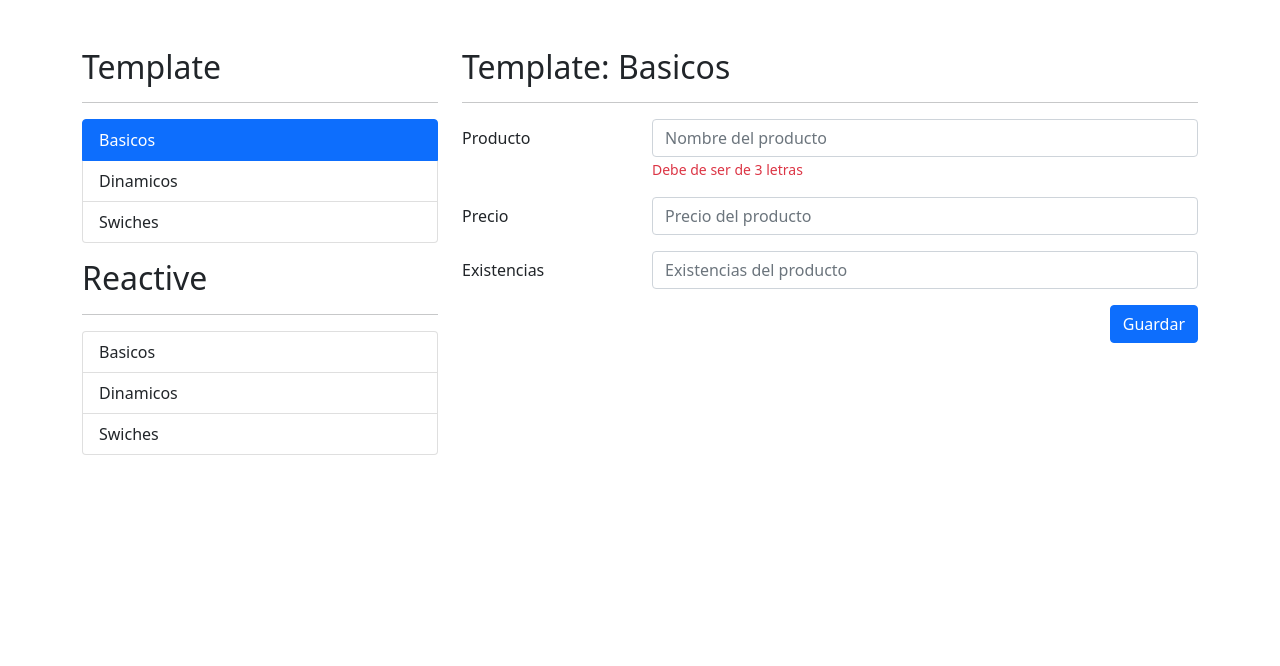
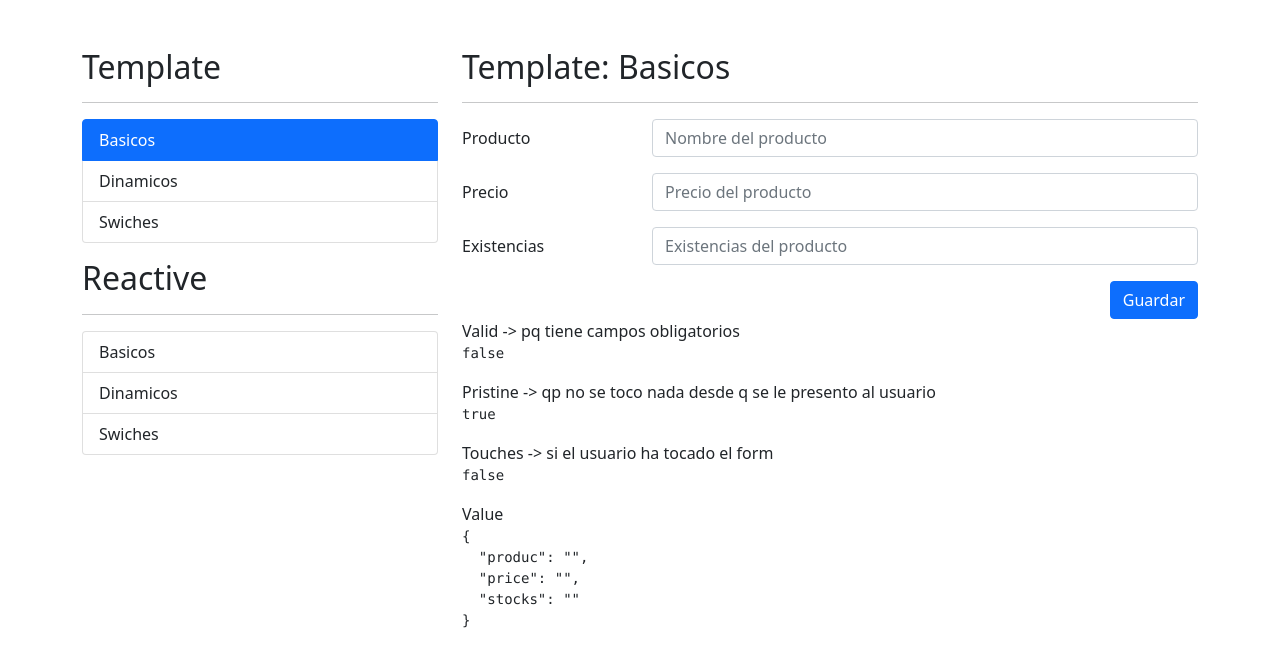
Before and after one commit to guimainini/form_Template_Reactive, an Angular app: page /template/basicos in a window 1280 px wide. Shown: the top 666 px of the page. Built offline with nearby package versions, Linux system fonts and the light colour scheme.

Commit message:
mostrar mensaje de error, comando viewChild

```diff
--- a/src/app/template/basicos/basicos.component.html
+++ b/src/app/template/basicos/basicos.component.html
@@ -4,20 +4,25 @@
 <div class="row">
     <div class="col">
 
-        <form>
+        <form (ngSubmit)="save()" #miForm="ngForm" autocomplete="off">
 
             <div class="mb-3 row">
                 <label class="col-sm-3 col-form-label">Producto</label>
                 <div class="col-sm-9">
-                    <input type="text" class="form-control" placeholder="Nombre del producto">
-                    <span class="form-text text-danger">Debe de ser de 3 letras</span>
+
+                    <input minlength="3" required ngModel name="produc" type="text" class="form-control" placeholder="Nombre del producto">
+
+                    <span *ngIf="validName()" class="form-text text-danger">
+                                Debe de ser de 3 letras
+                            </span>
+
                 </div>
             </div>
 
             <div class="mb-3 row">
                 <label class="col-sm-3 col-form-label">Precio</label>
                 <div class="col-sm-9">
-                    <input type="number" class="form-control" placeholder="Precio del producto">
+                    <input ngModel name="price" type="number" class="form-control" placeholder="Precio del producto">
 
                 </div>
             </div>
@@ -25,7 +30,7 @@
             <div class="mb-3 row">
                 <label class="col-sm-3 col-form-label">Existencias</label>
                 <div class="col-sm-9">
-                    <input type="number" class="form-control" placeholder="Existencias del producto">
+                    <input ngModel name="stocks" type="number" class="form-control" placeholder="Existencias del producto">
 
                 </div>
             </div>
@@ -40,3 +45,20 @@
 
     </div>
 </div>
+
+<div class="row">
+    <div class="col">
+
+        <span>Valid -> pq tiene campos obligatorios</span>
+        <pre>{{miForm.valid}}</pre>
+
+        <span>Pristine -> qp no se toco nada desde q se le presento al usuario</span>
+        <pre>{{miForm.pristine}}</pre>
+
+        <span>Touches -> si el usuario ha tocado el form</span>
+        <pre>{{miForm.touched}}</pre>
+
+        <span>Value</span>
+        <pre>{{miForm.value | json}}</pre>
+    </div>
+</div>
--- a/src/app/template/basicos/basicos.component.ts
+++ b/src/app/template/basicos/basicos.component.ts
@@ -1,4 +1,5 @@
-import { Component, OnInit } from '@angular/core';
+import { Component, Input, OnInit, ViewChild } from '@angular/core';
+import { NgForm } from '@angular/forms';
 
 @Component({
   selector: 'app-basicos',
@@ -8,9 +9,21 @@ import { Component, OnInit } from '@angular/core';
 })
 export class BasicosComponent implements OnInit {
 
+  @ViewChild('miForm') miForm!: NgForm
+
   constructor() { }
 
   ngOnInit(): void {
   }
 
+  save(){
+    console.log( this.miForm )
+  }
+
+  validName(): boolean {
+    return this.miForm?.controls.produc?.invalid &&
+                this.miForm?.controls.produc?.touched
+  }
+
+
 }
--- a/src/app/template/template.module.ts
+++ b/src/app/template/template.module.ts
@@ -1,5 +1,6 @@
 import { NgModule } from '@angular/core';
 import { CommonModule } from '@angular/common';
+import { FormsModule } from '@angular/forms';
 
 import { TemplateRoutingModule } from './template-routing.module';
 import { BasicosComponent } from './basicos/basicos.component';
@@ -15,7 +16,8 @@ import { SwichesComponent } from './swiches/swiches.component';
   ],
   imports: [
     CommonModule,
-    TemplateRoutingModule
+    TemplateRoutingModule,
+    FormsModule
   ]
 })
 export class TemplateModule { }
```
